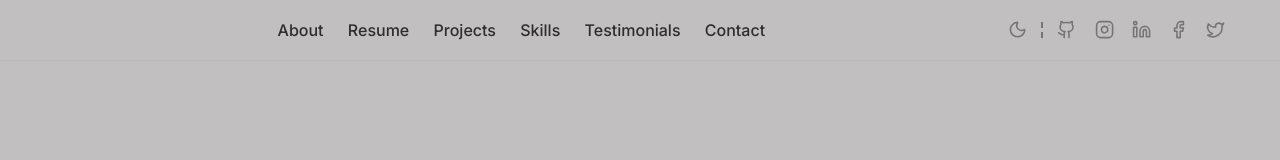
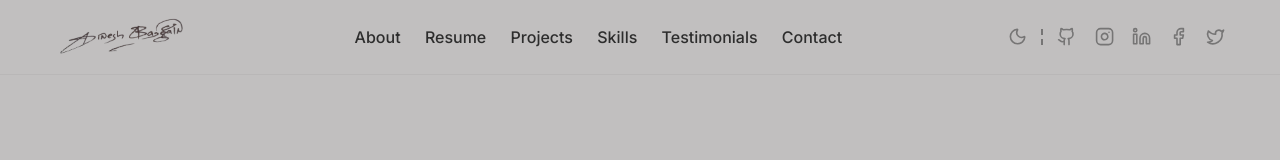
Before and after one commit to dinesh-bazgain/Portfolio, a Next.js app: page / in a window 1280 px wide. Shown: the top 160 px of the page. Built offline with nearby package versions, Linux system fonts and the light colour scheme; a web font is replaced by a local one.

Commit message:
fix: Remove incorrect imports and add logo to the horizontal navbar

```diff
--- a/src/components/layouts/Navbar.tsx
+++ b/src/components/layouts/Navbar.tsx
@@ -8,6 +8,7 @@ import Link from "next/link";
 import "./navbar.css";
 import ThemeSocialBar from "@/components/theme/ThemeSocialBar";
 import { NAV_ITEMS } from "@/data/navigation";
+// removed incorrect imports
 
 interface NavbarProps {
   onNavClick?: (id: string) => void;
@@ -100,6 +101,9 @@ const Navbar = ({
     return (
       <nav ref={navRef} className={`site-top-navbar ${className}`}>
         <div className="site-navbar-inner">
+          <div className="site-navbar-logo">
+            <img src="/mark.png" alt="Logo" onClick={() => router.push("/")} />
+          </div>
           <div className="site-navbar-left">
             <div className="navbar-links">
               {navLinks.map((link) => (
```
